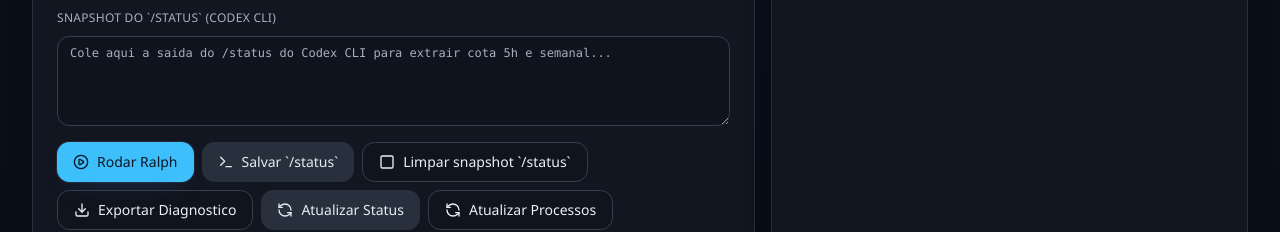
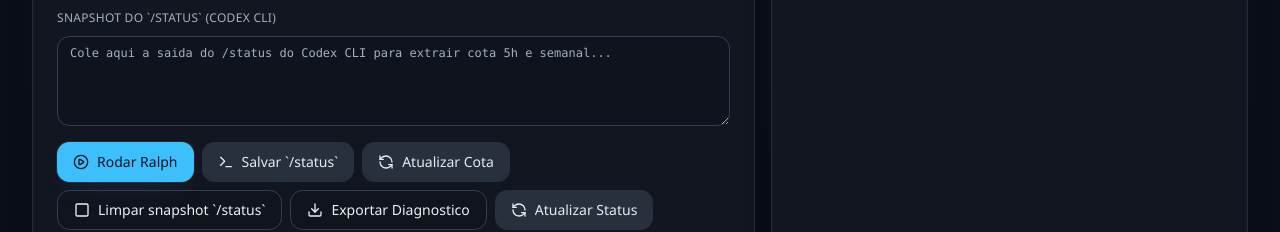
Before and after one commit to puppe1990/ralph-ui-control, a React (Vite) app: page / in a window 1280 px wide. Shown: the part 919-1151 px from the top of the page. Built offline with nearby package versions, Linux system fonts and the light colour scheme; no server answers.

Commit message:
feat: add dedicated refresh quota action in control UI

```diff
--- a/src/App.jsx
+++ b/src/App.jsx
@@ -239,6 +239,12 @@ export function App() {
     }
   }
 
+  async function refreshCodexQuota() {
+    setMessage('Atualizando cota Codex...');
+    await refreshProject();
+    setMessage('Cota Codex atualizada');
+  }
+
   useEffect(() => {
     refreshProcesses();
     refreshProject();
@@ -434,6 +440,9 @@ export function App() {
               <Button variant="secondary" onClick={saveCodexStatusSnapshot}>
                 <Terminal className="h-4 w-4" /> Salvar `/status`
               </Button>
+              <Button variant="secondary" onClick={refreshCodexQuota}>
+                <RefreshCcw className="h-4 w-4" /> Atualizar Cota
+              </Button>
               <Button variant="outline" onClick={clearCodexStatusSnapshot}>
                 <Square className="h-4 w-4" /> Limpar snapshot `/status`
               </Button>
```
